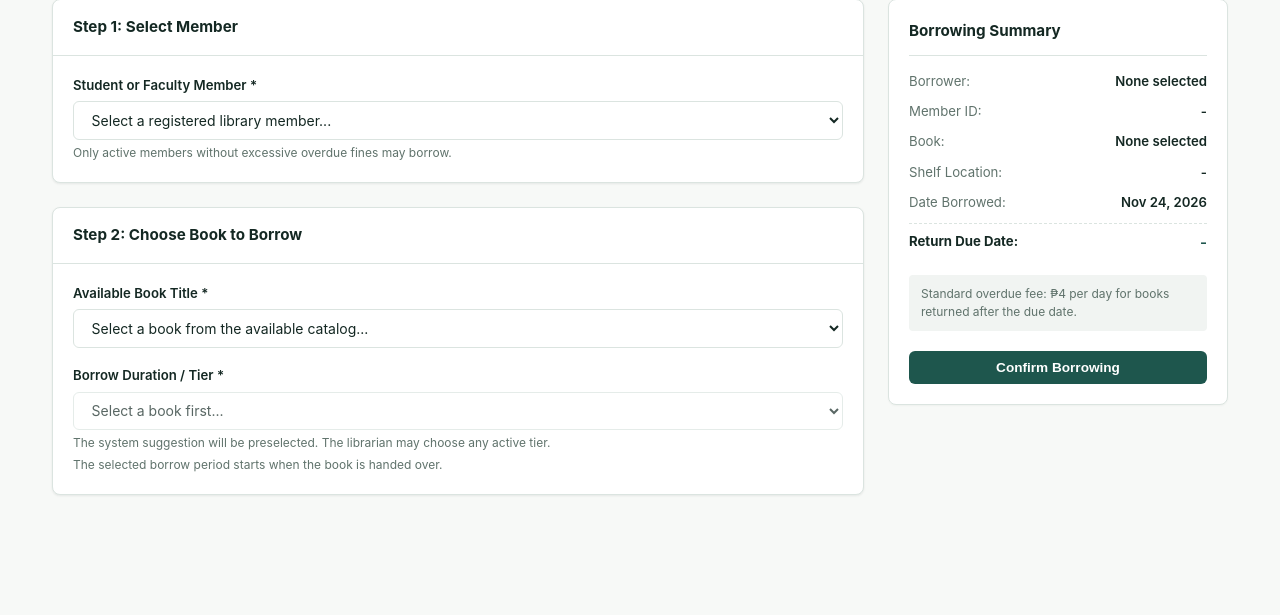
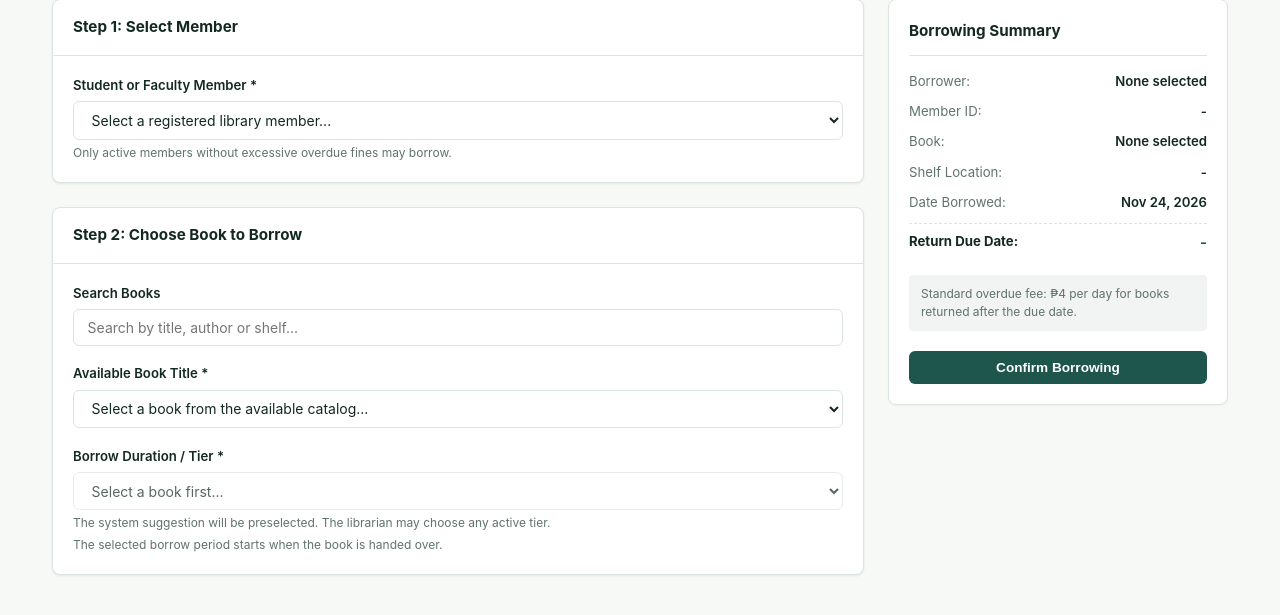
Before and after one commit to Krakenxz-12/LibraryManagement_ADS, a Django app: template templates/library_app/transaction_list.html in a window 1280 px wide. Shown: the part 162-777 px from the top of the page. Run offline with Django 3.2, Linux system fonts and the light colour scheme; the template is opened without the code that fills it: most values are stand-ins (such as "Sample title", 1, 10 or a date in 2020).

Commit message:
add searching of book in borrowing using librarian role

```diff
--- a/templates/library_app/transaction_list.html
+++ b/templates/library_app/transaction_list.html
@@ -55,8 +55,14 @@
           </div>
           <div class="card-body">
             <div class="form-group">
+              <label class="form-label" for="borrow-book-search">Search Books</label>
+              <input type="search" id="borrow-book-search" class="form-control" placeholder="Search by title, author or shelf..." autocomplete="off" oninput="filterBorrowBooks()">
+              <div class="form-hint" id="borrow-book-search-count"></div>
+            </div>
+
+            <div class="form-group">
               <label class="form-label">Available Book Title *</label>
-              <select name="book_id" id="borrow-book-select" class="form-control" required onchange="updateBorrowSummary()">
+              <select name="book_id" id="borrow-book-select" class="form-control" required onchange="collapseBorrowBookList(); updateBorrowSummary();">
                 <option value="" disabled selected>Select a book from the available catalog...</option>
                 {% for b in available_books %}
                   <option value="{{ b.id }}" data-title="{{ b.title }}" data-author="{{ b.author }}" data-shelf="{{ b.shelf_number|default:'General Stacks' }}" data-days="{{ b.borrow_terms.days }}" data-tier="{{ b.borrow_terms.name }}" data-demand="{{ b.demand.label }}" data-reason="{{ b.demand.reason }}" data-new="{{ b.demand.is_new|yesno:'true,false' }}" data-suggested-tier-id="{{ b.borrow_terms.tier.id|default:'' }}">
@@ -267,6 +273,83 @@ function switchCirculationTab(tab) {
 }
 
 let lastBorrowBookId = '';
+let allBorrowBookOptions = [];
+
+function initBorrowBookSearch() {
+  const bookSel = document.getElementById('borrow-book-select');
+  if (!bookSel) return;
+  // Keep every real book option (skip the placeholder) so we can re-filter later.
+  allBorrowBookOptions = Array.from(bookSel.options).filter(function(o) { return o.value; });
+  const placeholder = Array.from(bookSel.options).find(function(o) { return !o.value; });
+  bookSel._placeholder = placeholder || null;
+  filterBorrowBooks();
+}
+
+function collapseBorrowBookList() {
+  const bookSel = document.getElementById('borrow-book-select');
+  if (!bookSel || bookSel.size <= 1) return;
+  const chosen = bookSel.value;
+  if (bookSel._placeholder && !bookSel._placeholder.parentNode) {
+    bookSel.insertBefore(bookSel._placeholder, bookSel.firstChild);
+  }
+  bookSel.size = 1;
+  bookSel.value = chosen;
+  // Clear the search so the full list is available again next time.
+  const searchInput = document.getElementById('borrow-book-search');
+  if (searchInput) searchInput.value = '';
+  const counter = document.getElementById('borrow-book-search-count');
+  if (counter) counter.textContent = '';
+  filterBorrowBooks();
+}
+
+function filterBorrowBooks() {
+  const bookSel = document.getElementById('borrow-book-select');
+  const searchInput = document.getElementById('borrow-book-search');
+  const counter = document.getElementById('borrow-book-search-count');
+  if (!bookSel || !searchInput) return;
+
+  const terms = searchInput.value.toLowerCase().split(/\s+/).filter(Boolean);
+  const currentValue = bookSel.value;
+
+  const matches = allBorrowBookOptions.filter(function(o) {
+    // Never drop the currently selected book, so a selection isn't lost while typing.
+    if (o.value === currentValue) return true;
+    const haystack = (
+      (o.getAttribute('data-title') || '') + ' ' +
+      (o.getAttribute('data-author') || '') + ' ' +
+      (o.getAttribute('data-shelf') || '')
+    ).toLowerCase();
+    return terms.every(function(t) { return haystack.indexOf(t) !== -1; });
+  });
+
+  const expanded = terms.length > 0;
+  bookSel.innerHTML = '';
+  // Show the placeholder only in the normal collapsed dropdown.
+  if (!expanded && bookSel._placeholder) {
+    bookSel._placeholder.selected = !currentValue;
+    bookSel.appendChild(bookSel._placeholder);
+  }
+  matches.forEach(function(o) {
+    o.selected = (o.value === currentValue);
+    bookSel.appendChild(o);
+  });
+  if (expanded && !matches.length) {
+    const empty = document.createElement('option');
+    empty.disabled = true;
+    empty.textContent = 'No matching books found';
+    bookSel.appendChild(empty);
+  }
+  // While searching, open the select as a visible list (up to 6 rows).
+  bookSel.size = expanded ? Math.max(2, Math.min(bookSel.options.length, 6)) : 1;
+
+  if (terms.length) {
+    counter.textContent = matches.length
+      ? matches.length + ' of ' + allBorrowBookOptions.length + ' books match.'
+      : 'No available books match your search.';
+  } else {
+    counter.textContent = '';
+  }
+}
 
 function updateBorrowSummary() {
   const memberSel = document.getElementById('borrow-member-select');
@@ -327,6 +410,7 @@ document.addEventListener('DOMContentLoaded', function() {
   if (params.get('tab') === 'return') {
     switchCirculationTab('return');
   }
+  initBorrowBookSearch();
   updateBorrowSummary();
 });
 </script>
```
